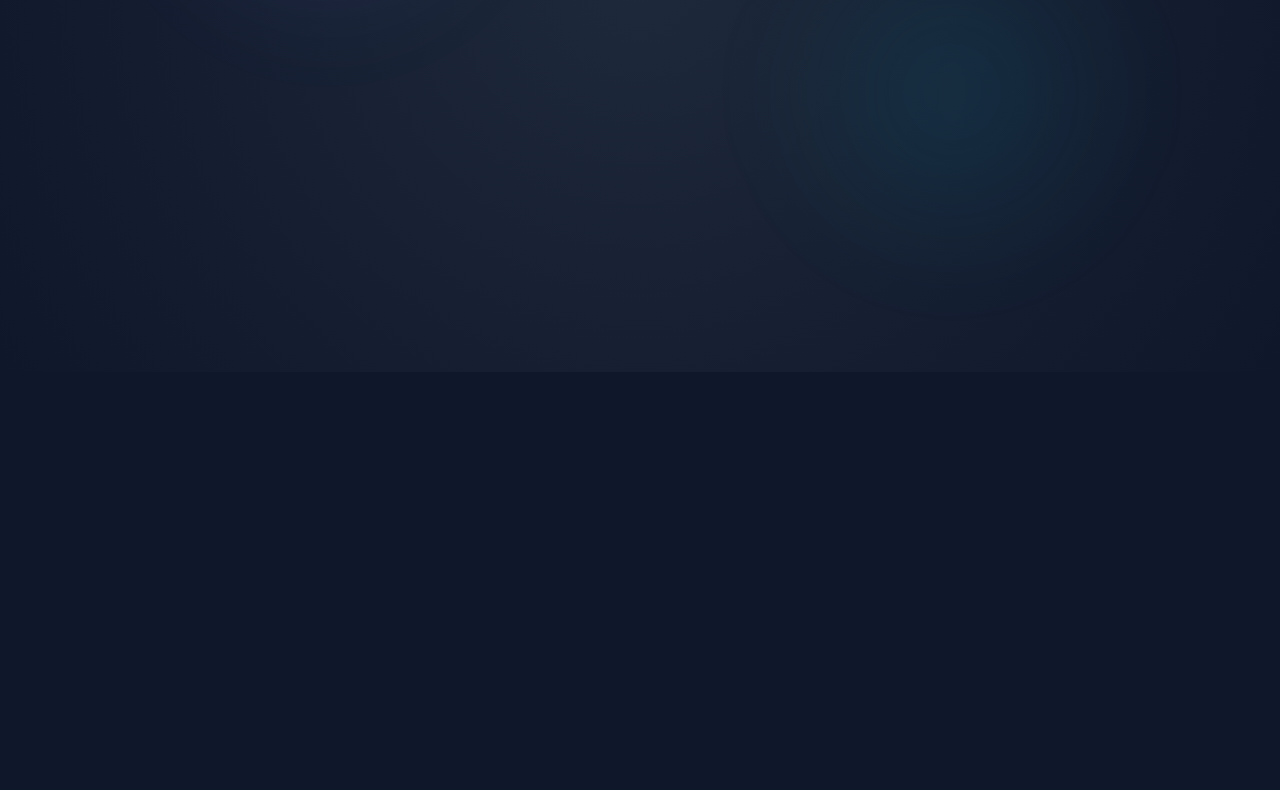
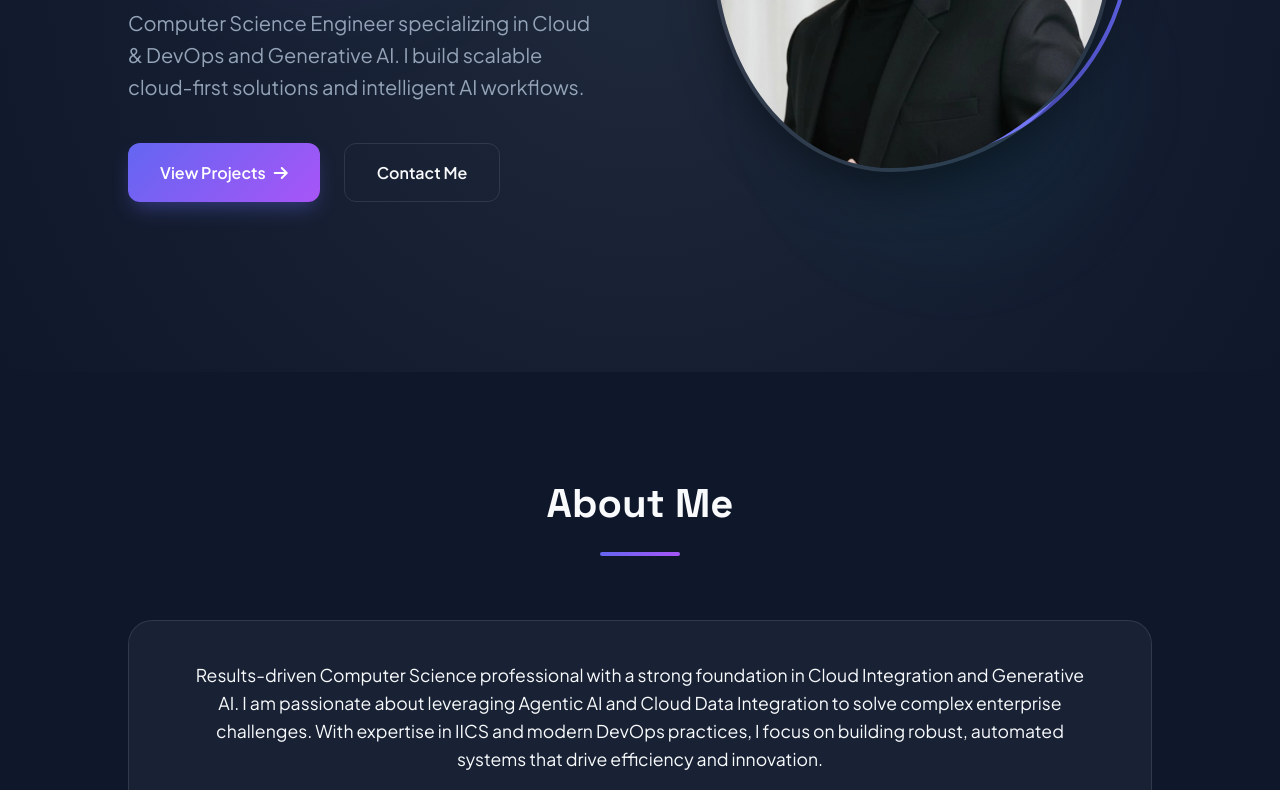
Before and after one commit to AnshTiwari07/Ansh_Portfolio, a plain HTML site: page public/index.html in a window 1280 px wide. Shown: the part 428-1218 px from the top of the page. Drawn offline with nearby package versions, Linux system fonts and the light colour scheme.

Commit message:
Fix ERR_ABORTED: Move assets to public directory, fix script loading, and simplify vercel.json

```diff
--- a/index.html
+++ b/public/index.html
@@ -655,12 +655,14 @@
     </footer>
 
     <!-- AOS Script -->
-    <script src="https://unpkg.com/aos@2.3.1/dist/aos.js" defer></script>
+    <script src="https://unpkg.com/aos@2.3.1/dist/aos.js"></script>
     <script>
-        AOS.init({
-            duration: 1000,
-            once: true,
-            offset: 100
+        window.addEventListener('load', () => {
+            AOS.init({
+                duration: 1000,
+                once: true,
+                offset: 100
+            });
         });
 
         // Simple form submission prevention
```
Also changed, not shown: public/ansh_pic.jpeg (renamed from ansh_pic.jpeg), public/index_backup.html (renamed from index_backup.html), public/robots.txt (added), vercel.json.
